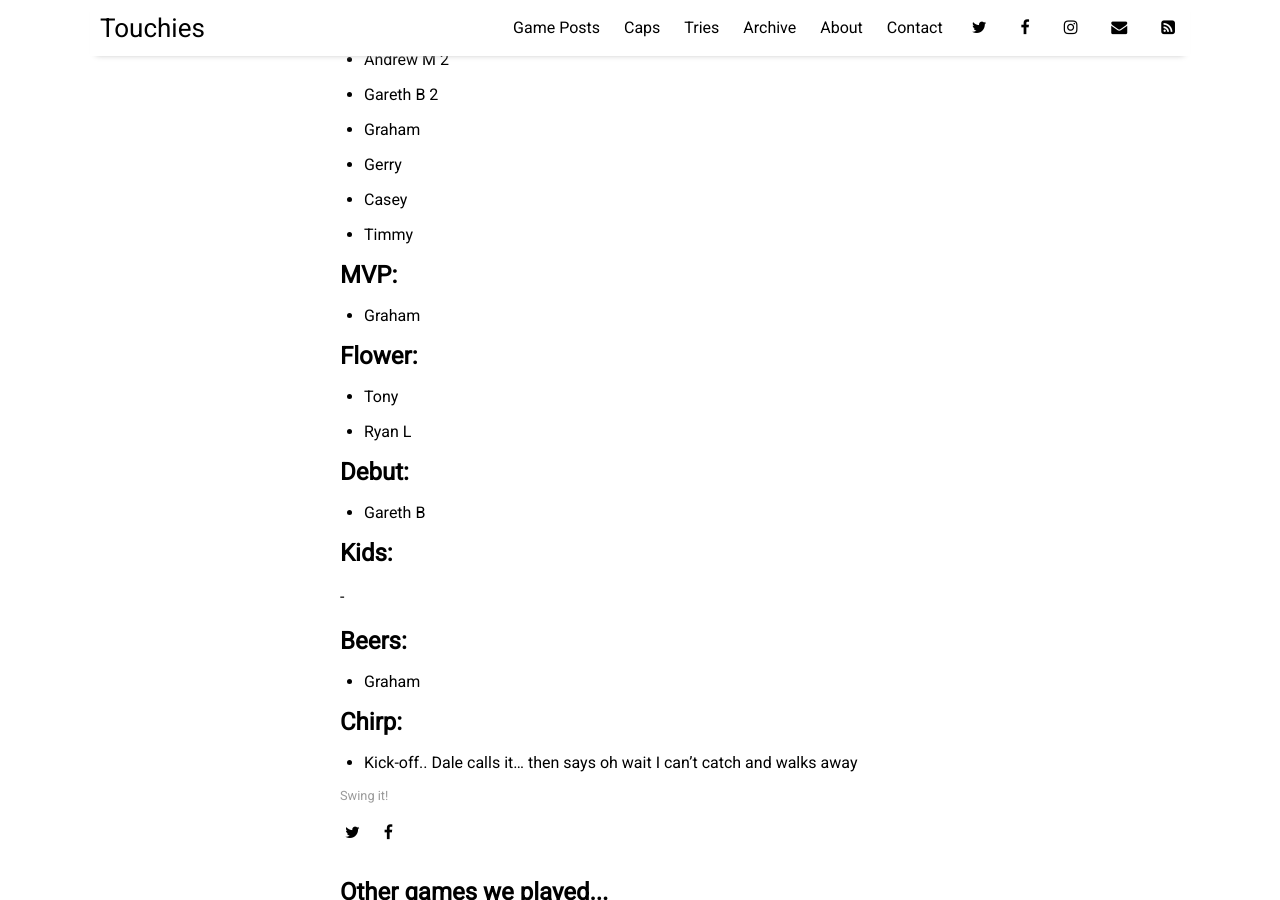
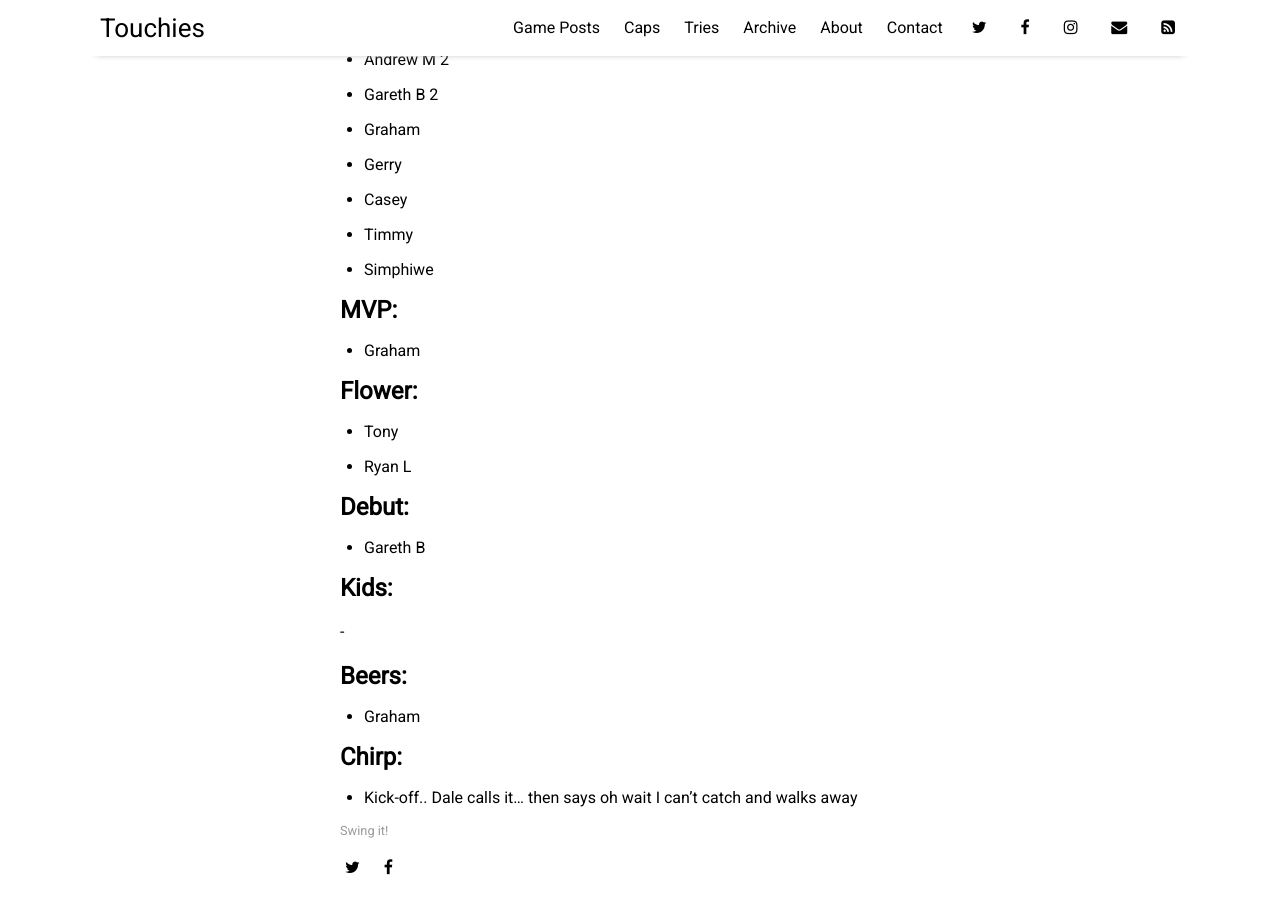
Before and after one commit to sundayrugby/sundayrugby.github.io, a Jekyll site: the page built from _posts/2023-01-22-AE.md, in a window 1280 px wide and 900 px high, scrolled down 1484 px. Built offline with Jekyll 4.4.1, drawn with Linux system fonts in a browser that asks for light colours; nearby versions of some CDN libraries.

Commit message:
Update 2023-01-22-AE.md

```diff
--- a/_posts/2023-01-22-AE.md
+++ b/_posts/2023-01-22-AE.md
@@ -43,6 +43,7 @@ image: 2023_01_22.jpg
 * Gerry
 * Casey
 * Timmy
+* Simphiwe
 
 
 ## MVP:
```
